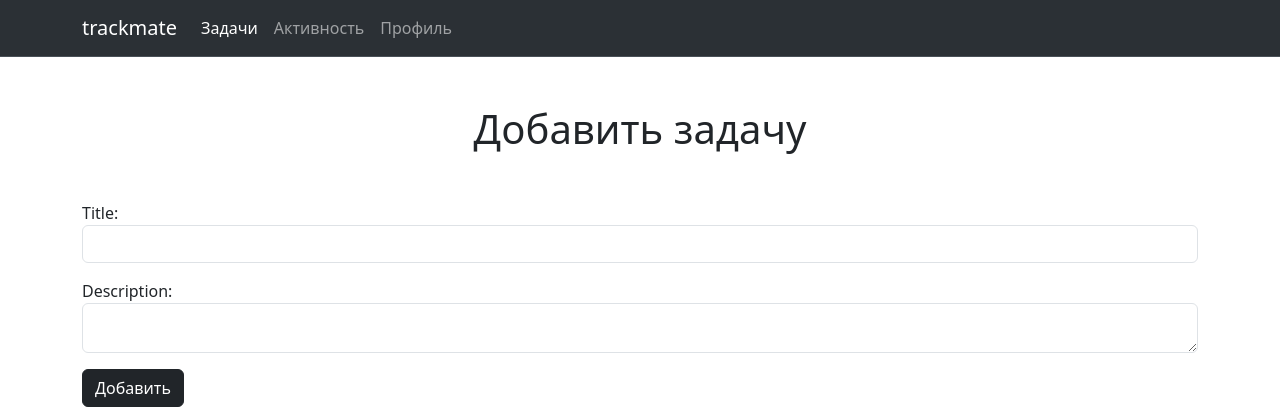
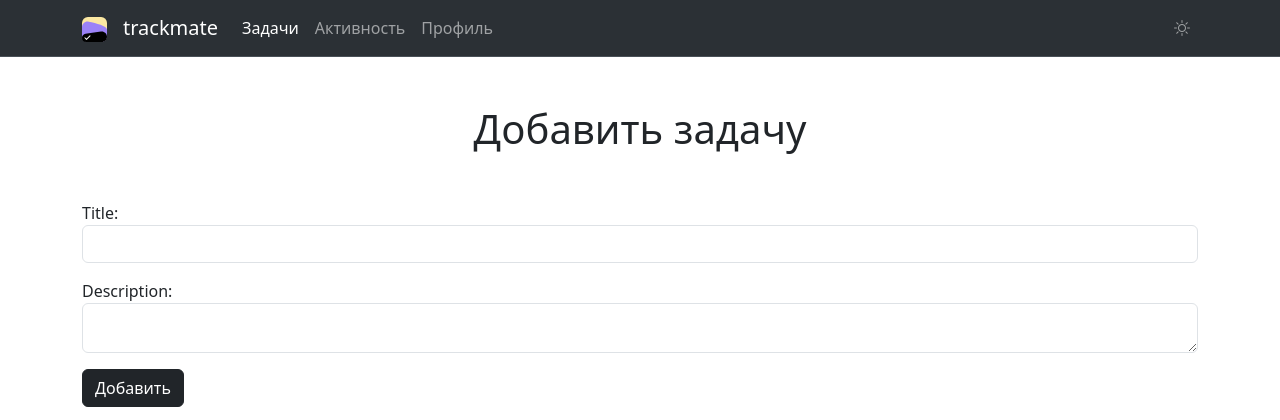
Before and after one commit to mksmvnv/trackmate, a Django app: page / in a window 1280 px wide. Shown: the top 420 px of the page. Run offline with Django 5.2, Linux system fonts and the light colour scheme; data that the repository does not hold is empty.

Commit message:
Add ids to elements for dark mode and create dark mode button to navbar

```diff
--- a/tasks/templates/base.html
+++ b/tasks/templates/base.html
@@ -1,6 +1,6 @@
 <!DOCTYPE html>
 {% load static %}
-<html lang="en">
+<html lang="en" id="html-theme">
 <head>
   <meta charset="UTF-8">
   <meta name="viewport" content="width=device-width, initial-scale=1.0">
@@ -11,8 +11,16 @@
 </head>
 <body>
   <!--Navbar-->
-  <nav class="navbar navbar-expand-lg bg-body-tertiary bg-dark border-bottom border-body" data-bs-theme="dark"">
+  <nav class="navbar navbar-expand-lg bg-body-tertiary border-bottom border-body" data-bs-theme="dark" id="navbar">
     <div class="container">
+      <a class="navbar-brand" href="{% url 'index' %}">
+        <svg width="25" height="25" viewBox="0 0 500 500" fill="none" xmlns="http://www.w3.org/2000/svg">
+          <rect width="500" height="500" rx="118" fill="#FBE7A2"/>
+          <path d="M0 206.741C0 135.041 63.3392 80.2257 133.685 94.0926C281.797 123.289 500 178.653 500 251.439C500 293.959 500 340.679 500 382.024C500 447.194 447.17 500 382 500H118C52.8304 500 0 447.17 0 382V206.741Z" fill="#9B82F7"/>
+          <path d="M0 417.639C0 376.779 29.957 342.096 70.3826 336.154L379.497 290.714C443.008 281.378 500 330.605 500 394.798C500 452.899 452.899 500 394.798 500H82.361C36.8742 500 0 463.126 0 417.639Z" fill="black"/>
+          <path d="M159.667 377L90 446.667L58.3334 415" stroke="#F5F5F5" stroke-width="21" stroke-linecap="round" stroke-linejoin="round"/>
+        </svg>
+      </a>
       <a class="navbar-brand" href="{% url 'index' %}">trackmate</a>
       <button class="navbar-toggler" type="button" data-bs-toggle="collapse" data-bs-target="#navbarNavAltMarkup" aria-controls="navbarNavAltMarkup" aria-expanded="false" aria-label="Toggle navigation">
         <span class="navbar-toggler-icon"></span>
@@ -22,6 +30,11 @@
           <a class="nav-link active" aria-current="page" href="{% url 'index' %}">Задачи</a>
           <a class="nav-link" href="#">Активность</a>
           <a class="nav-link" href="#">Профиль</a>
+        </div>
+        <div class="navbar-nav ms-auto">
+          <span class="nav-link" id="theme-toggle" style="cursor: pointer;">
+            <i class="bi bi-brightness-high"></i>
+          </span>
         </div>
       </div>
     </div>
@@ -42,8 +55,10 @@
   </div>
   <!--Scripts-->
   <script src="https://cdn.jsdelivr.net/npm/bootstrap@5.3.3/dist/js/bootstrap.bundle.min.js" integrity="sha384-YvpcrYf0tY3lHB60NNkmXc5s9fDVZLESaAA55NDzOxhy9GkcIdslK1eN7N6jIeHz" crossorigin="anonymous"></script>
+  <script src="https://cdn.jsdelivr.net/npm/@popperjs/core@2.11.6/dist/umd/popper.min.js"></script>
   <script src="https://ajax.googleapis.com/ajax/libs/jquery/3.5.1/jquery.min.js"></script>
   <script src="https://code.jquery.com/jquery-3.6.0.min.js"></script>
-  <script src="{% static 'tasks/js/ajax_status.js' %}"></script>
+  <script src="{% static 'tasks/js/themes.js' %}"></script>
+  <script src="{% static 'tasks/js/status.js' %}"></script>
   </body>
 </html>
```
